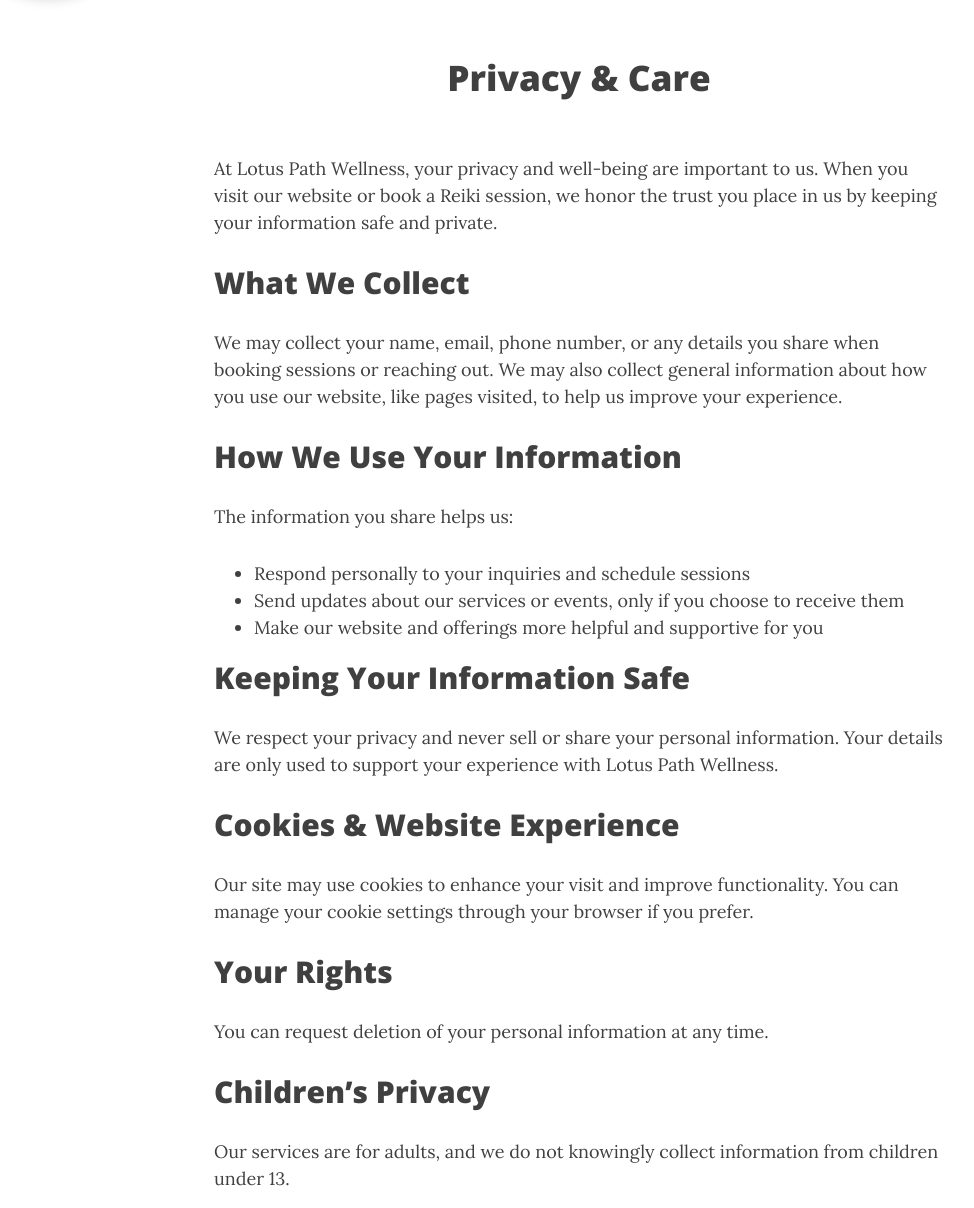
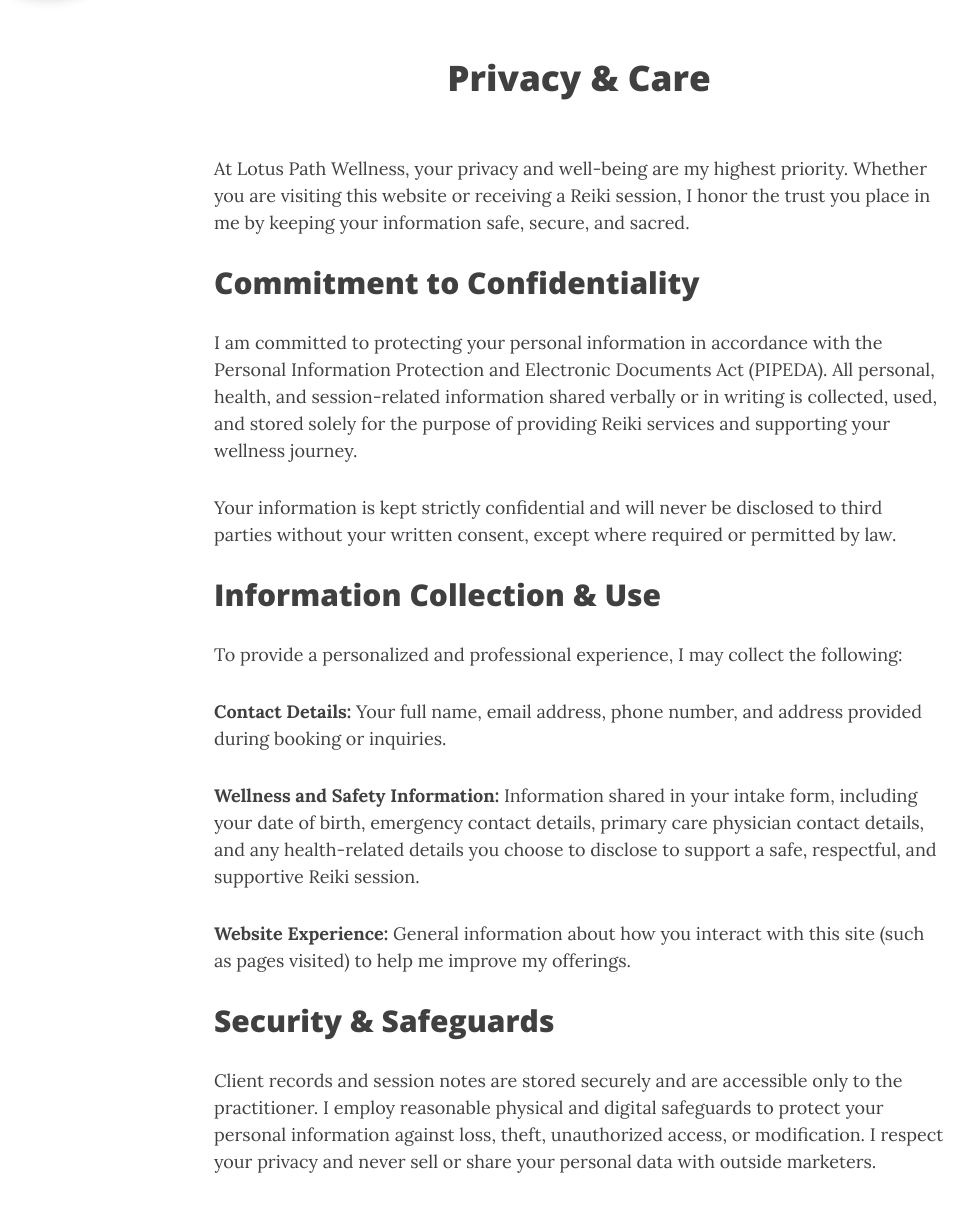
Before and after one commit to lotuspathwellness/lotuspathwellness.github.io, a Jekyll site: the page built from privacy.md, in a window 1280 px wide and 1400 px high, cut to the strip 192-1400 px from the top of the window. Shown: the whole strip, without its empty margins (61-1035 px from the left). Built offline with Jekyll 4.4.1, drawn with Linux system fonts in a browser that asks for light colours; comment, search, counter and statistics services are not loaded; some of the changed text lies outside the part shown.

Commit message:
Add google analytics

```diff
--- a/_config.yml
+++ b/_config.yml
@@ -12,6 +12,9 @@
 # Name of website
 title: Lotus Path Wellness
 
+# Site description for SEO
+description: "Lotus Path Wellness offers Reiki energy healing sessions in Metro Vancouver and distance sessions worldwide. Restore balance, reduce stress, and reconnect with your inner calm."
+
 # Your name to show in the footer
 author: Lotus Path Wellness
 
@@ -22,6 +25,7 @@
 navbar-links:
   About: "aboutme"
   Services: "services"
+  FAQ: "faq"
   Contact: "contact"
 
 ################
@@ -170,7 +174,7 @@
 #################################
 
 # Fill in your Google Analytics tag ID (or "Measurement ID") to track your website usage
-#gtag: "G-XXXXXXXXXX"
+gtag: "G-9NC5W4QXQ9"
 
 # Fill in your Cloudflare Analytics beacon token to track your website using Cloudflare Analytics
 #cloudflare_analytics: ""
@@ -259,7 +263,7 @@
 #################################################################################
 
 # Output options (more information on Jekyll's site)
-timezone: "America/Toronto"
+timezone: "America/Vancouver"
 markdown: kramdown
 highlighter: rouge
 permalink: /:year-:month-:day-:title/
--- a/privacy.md
+++ b/privacy.md
@@ -3,36 +3,46 @@
 title: Privacy & Care
 ---
 
-At Lotus Path Wellness, your privacy and well-being are important to us. When you visit our website or book a Reiki session, we honor the trust you place in us by keeping your information safe and private.
+At Lotus Path Wellness, your privacy and well-being are my highest priority. Whether you are visiting this website or receiving a Reiki session, I honor the trust you place in me by keeping your information safe, secure, and sacred.
 
-## What We Collect
+## Commitment to Confidentiality
 
-We may collect your name, email, phone number, or any details you share when booking sessions or reaching out. We may also collect general information about how you use our website, like pages visited, to help us improve your experience.
+I am committed to protecting your personal information in accordance with the Personal Information Protection and Electronic Documents Act (PIPEDA). All personal, health, and session-related information shared verbally or in writing is collected, used, and stored solely for the purpose of providing Reiki services and supporting your wellness journey.
 
-## How We Use Your Information
+Your information is kept strictly confidential and will never be disclosed to third parties without your written consent, except where required or permitted by law.
 
-The information you share helps us:
+## Information Collection & Use
 
-- Respond personally to your inquiries and schedule sessions
-- Send updates about our services or events, only if you choose to receive them
-- Make our website and offerings more helpful and supportive for you
+To provide a personalized and professional experience, I may collect the following:
 
-## Keeping Your Information Safe
+**Contact Details:** Your full name, email address, phone number, and address provided during booking or inquiries.
 
-We respect your privacy and never sell or share your personal information. Your details are only used to support your experience with Lotus Path Wellness.
+**Wellness and Safety Information:** Information shared in your intake form, including your date of birth, emergency contact details, primary care physician contact details, and any health-related details you choose to disclose to support a safe, respectful, and supportive Reiki session.
 
-## Cookies & Website Experience
+**Website Experience:** General information about how you interact with this site (such as pages visited) to help me improve my offerings.
 
-Our site may use cookies to enhance your visit and improve functionality. You can manage your cookie settings through your browser if you prefer.
+## Security & Safeguards
 
-## Your Rights
+Client records and session notes are stored securely and are accessible only to the practitioner. I employ reasonable physical and digital safeguards to protect your personal information against loss, theft, unauthorized access, or modification. I respect your privacy and never sell or share your personal data with outside marketers.
 
-You can request deletion of your personal information at any time.
+## Cookies & Digital Experience
+
+This website may use cookies to enhance your visit and improve functionality. You can manage your cookie settings through your browser at any time if you prefer.
+
+## Your Rights & Choices
+
+You have the right to:
+
+- Request access to the personal information I hold about you.
+- Ask for corrections or the complete deletion of your data.
+- Withdraw your consent for information use at any time.
 
 ## Children's Privacy
 
-Our services are for adults, and we do not knowingly collect information from children under 13.
+Our services are designed for adults. Lotus Path Wellness does not knowingly collect information from children under the age of 13.
 
 ## Questions or Concerns
 
-If you have any questions about your privacy, please [contact me](/email).
+If you have any questions regarding your privacy or how your information is handled, please feel free to [contact me](/email).
+
+Lotus Path Wellness is committed to maintaining a safe, respectful, and confidential healing environment.
```
Also changed, not shown: contact.md (+1 -0 lines).
